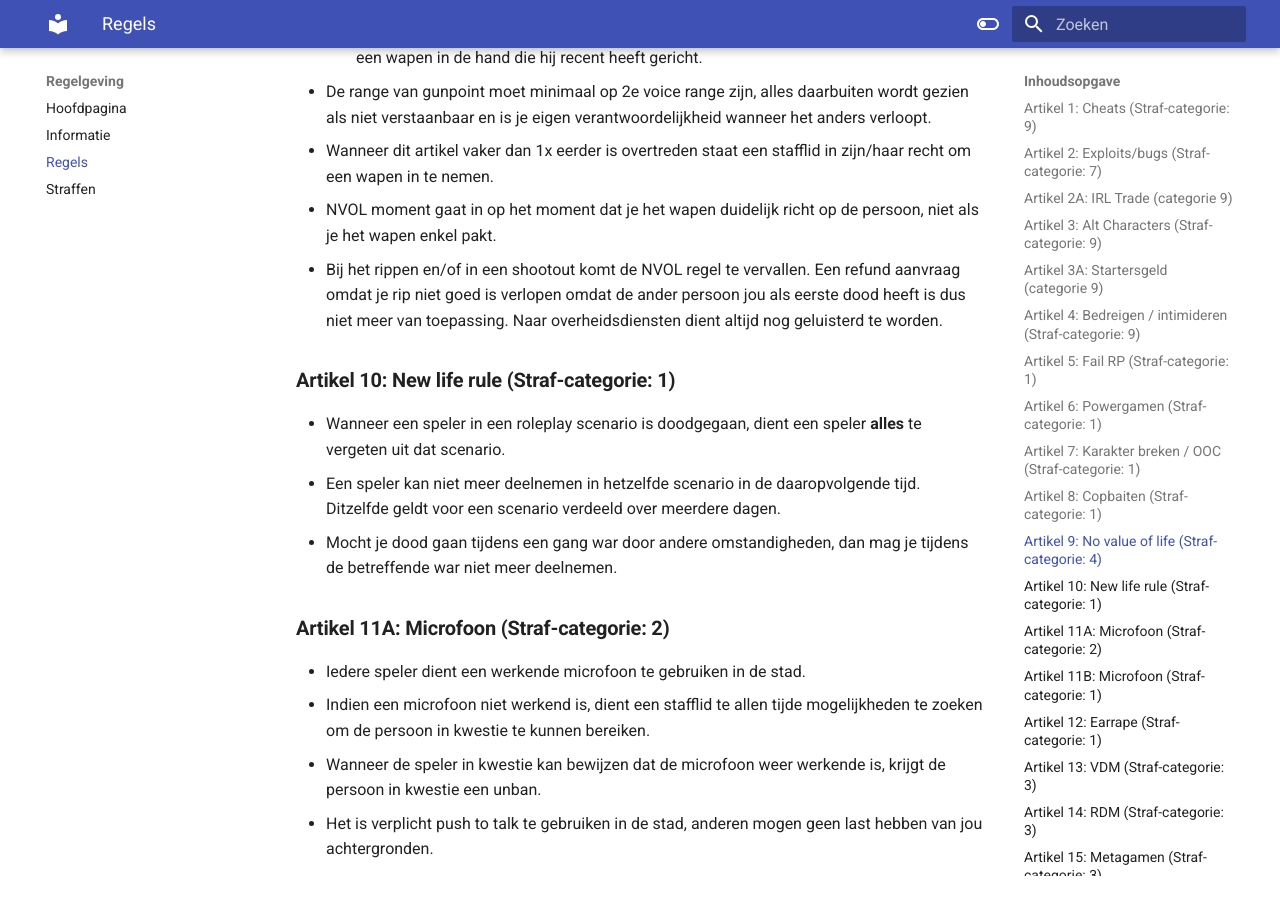
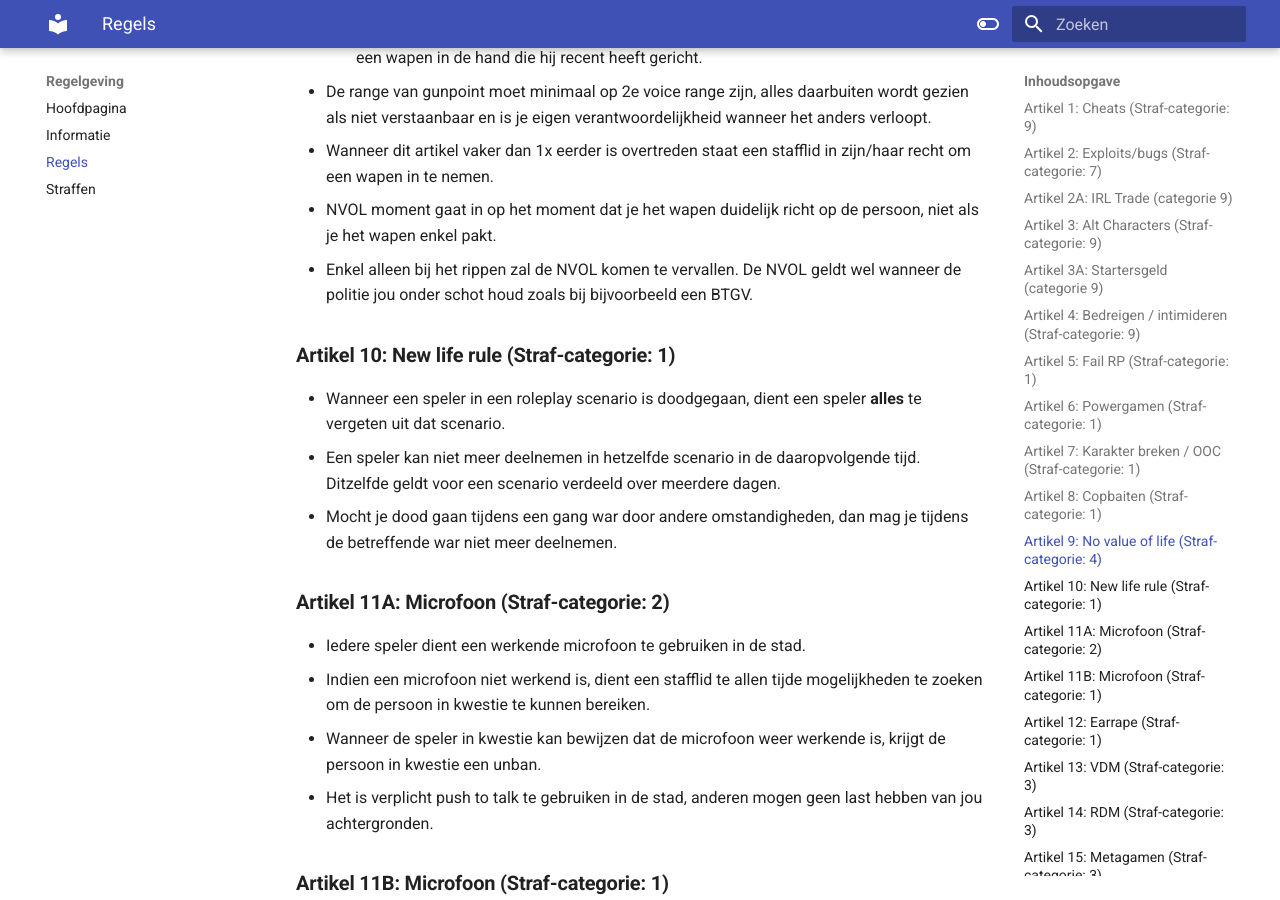
Before and after one commit to ZuiderVeenRP/apv, an MkDocs documentation site: the page built from docs/algemeen.md, in a window 1280 px wide and 900 px high, scrolled down 3902 px. Built offline with MkDocs 1.6.1 and Material for MkDocs 9.7.7, drawn with Linux system fonts in a browser that asks for light colours; comment, search, counter and statistics services are not loaded.

Commit message:
Update algemeen.md

```diff
--- a/docs/algemeen.md
+++ b/docs/algemeen.md
@@ -88,7 +88,7 @@
    - De range van gunpoint moet minimaal op 2e voice range zijn, alles daarbuiten wordt gezien als niet verstaanbaar en is je eigen verantwoordelijkheid wanneer het anders verloopt.
    - Wanneer dit artikel vaker dan 1x eerder is overtreden staat een stafflid in zijn/haar recht om een wapen in te nemen.
    - NVOL moment gaat in op het moment dat je het wapen duidelijk richt op de persoon, niet als je het wapen enkel pakt.
-   - Bij het rippen en/of in een shootout komt de NVOL regel te vervallen. Een refund aanvraag omdat je rip niet goed is verlopen omdat de ander persoon jou als eerste dood heeft is dus niet meer van toepassing. Naar overheidsdiensten dient altijd nog geluisterd te worden.
+   - Enkel alleen bij het rippen zal de NVOL komen te vervallen. De NVOL geldt wel wanneer de politie jou onder schot houd zoals bij bijvoorbeeld een BTGV.
 
 ### **Artikel 10: New life rule (Straf-categorie: 1)**
    - Wanneer een speler in een roleplay scenario is doodgegaan, dient een speler **alles** te vergeten uit dat scenario.
```
